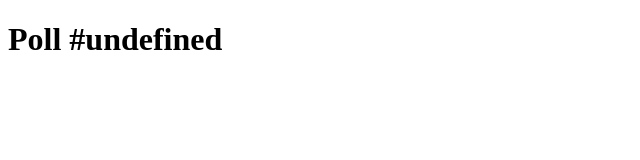
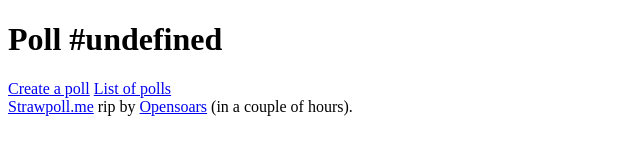
Before and after one commit to opensoars/poll, a website: page public/poll/index.html in a window 1280 px wide. Shown: the whole page, without its empty margins (0-640 px from the left). Drawn offline with Linux system fonts and the light colour scheme.

Commit message:
Added html structure to poll

```diff
--- a/public/poll/index.html
+++ b/public/poll/index.html
@@ -5,8 +5,35 @@
 </head>
 <body>
 
-  <h1 id='pollTitle'>Poll</h1>
+  <header>
 
+    <h1 id='pollTitle'>Poll</h1>
+
+  </header>
+
+
+  <section id='main'>
+
+
+  </section>
+
+
+  <section id='links'>
+
+    <a href='/'>Create a poll</a>
+    <a href='/polls'>List of polls</a>
+
+  </section>
+
+  <footer>
+
+    <a href='http://strawpoll.me'>Strawpoll.me</a> rip by
+    <a href='http://opensoars.github.io'>Opensoars</a> (in a couple of hours).
+
+  </footer>
+
+
+  <!-- JS -->
   <script src='js/poll.js'></script>
 
 </body>
```
